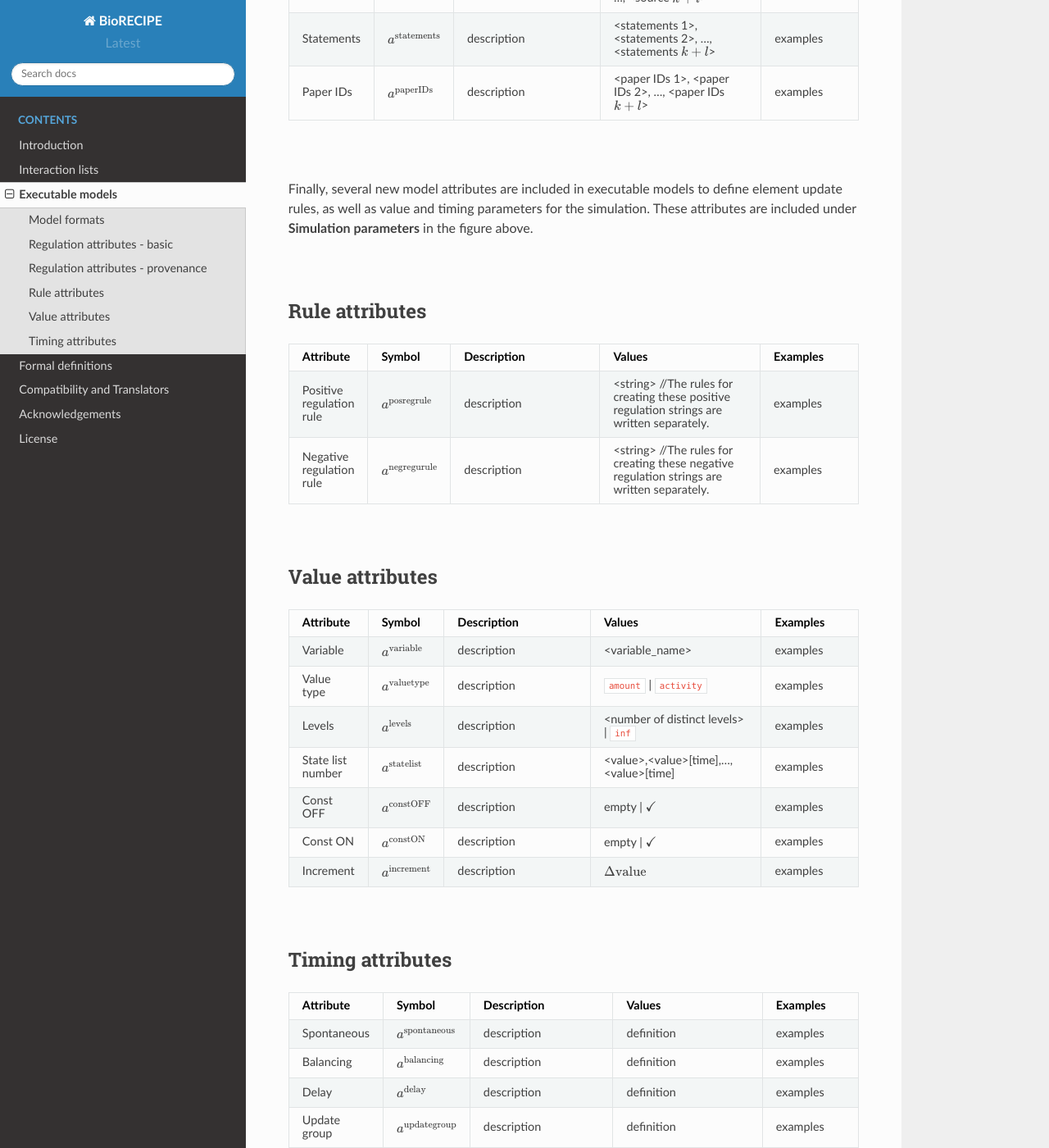
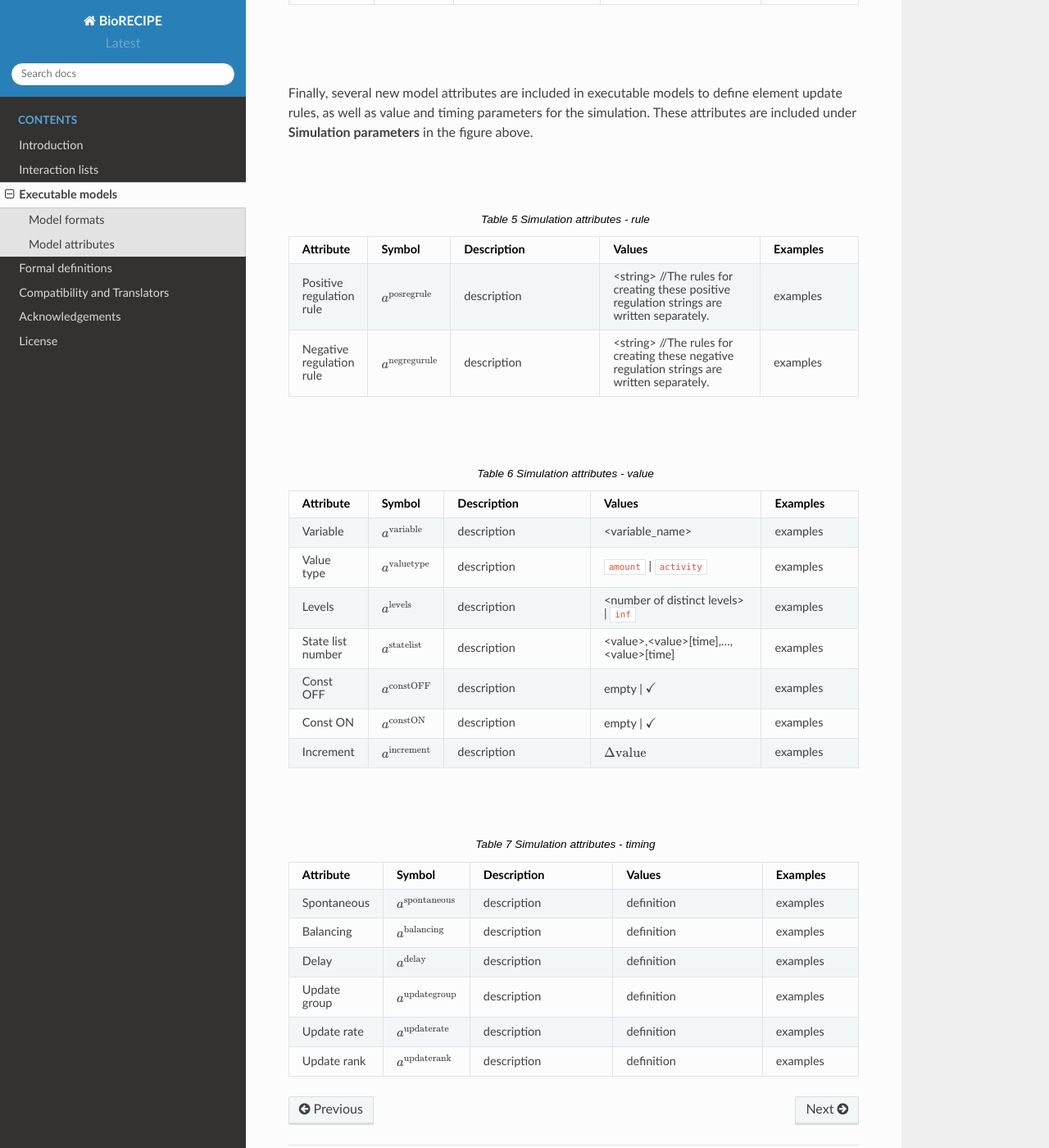
Before and after one commit to pitt-miskov-zivanov-lab/BioRECIPE, a Sphinx documentation site: the page built from docs/model_representation.rst, in a window 1280 px wide and 1400 px high, scrolled down 2534 px. Shown: the whole window at 82% size. Built offline with Sphinx 7.4.7 and the Read the Docs theme 2.0.0, drawn with Linux system fonts in a browser that asks for light colours; some of the changed text lies outside the part shown.

Commit message:
Update model_representation.rst

```diff
--- a/docs/model_representation.rst
+++ b/docs/model_representation.rst
@@ -19,25 +19,20 @@ In the BioRECIPE format, model representation, each element in a model is assign
 
 |
 
+Model attributes
+----------------
+
 The following tables provide details for each attribute, including attribute name used in the BioRECIPE spreadsheet, a symbol used in `detailed definitions <https://melody-biorecipe.readthedocs.io/en/latest/definitions.html#formal-definitions>`_, a brief description of the attribute, its allowed values, and a few examples for the attribute. Model examples can be found `here <https://github.com/pitt-miskov-zivanov-lab/BioRECIPE/blob/main/examples>`_.
 
-|
-|
 
 The `basic <https://melody-biorecipe.readthedocs.io/en/latest/bio_interactions.html#basic-element-attributes>`_ element (node) attributes, and `context <https://melody-biorecipe.readthedocs.io/en/latest/bio_interactions.html#context-attributes>`_ attributes are inherited from the interactions in which the element participates (as a regulated element), and they are included in the element representation, as shown in the figure above (columns under **Element** header).
 
-|
-
-|
 
 Several other interaction attributes are ordered lists of values from all individual interactions where the element is a regulated element (target node on the interaction edge). These are referred to as **Regulation** attributes and include basic and provenance attributes combined from indvidual interactions (`basic interaction <https://melody-biorecipe.readthedocs.io/en/latest/bio_interactions.html#basic-interaction-attributes>`_ and `provenance <https://melody-biorecipe.readthedocs.io/en/latest/bio_interactions.html#provenance-attributes>`_ attributes) .
 
 |
 
-Regulation attributes - basic
------------------------------
-
-.. csv-table::
+.. csv-table:: Regulation attributes - basic
     :header: Attribute, Symbol, Description, Values, Examples
     :widths: 5, 3, 34, 38, 20
 
@@ -52,10 +47,7 @@ Regulation attributes - basic
 
 |
 
-Regulation attributes - provenance
------------------------------
-
-.. csv-table::
+.. csv-table:: Regulation attributes - provenance
     :header: Attribute, Symbol, Description, Values, Examples
     :widths: 5, 3, 34, 38, 20
 
@@ -64,29 +56,22 @@ Regulation attributes - provenance
     Statements, ":math:`a^{\mathrm{statements}}`", description, "<statements 1>, <statements 2>, ..., <statements :math:`k+l`>", examples
     Paper IDs, ":math:`a^{\mathrm{paperIDs}}`", description, "<paper IDs 1>, <paper IDs 2>, ..., <paper IDs :math:`k+l`>", examples
 |
+|
 
 Finally, several new model attributes are included in executable models to define element update rules, as well as value and timing parameters for the simulation. These attributes are included under **Simulation parameters** in the figure above.
 
 |
 
-Rule attributes
-------------------------
-
-.. csv-table::
+.. csv-table:: Simulation attributes - rule
     :header: Attribute, Symbol, Description, Values, Examples
     :widths: 5, 3, 34, 38, 20
 
      Positive regulation rule, ":math:`a^{\mathrm{posregrule}}`", description, "<string>  //The rules for creating these positive regulation strings are written separately.", examples
     Negative regulation rule, ":math:`a^{\mathrm{negregurule}}`", description, "<string>  //The rules for creating these negative regulation strings are written separately.", examples
 
-
 |
 
-
-Value attributes
-------------------------
-
-.. csv-table::
+.. csv-table:: Simulation attributes - value
     :header: Attribute, Symbol, Description, Values, Examples
     :widths: 5, 3, 34, 38, 20
 
@@ -100,10 +85,7 @@ Value attributes
 
 |
 
-Timing attributes
------------------
-
-.. csv-table::
+.. csv-table:: Simulation attributes - timing
     :header: Attribute, Symbol, Description, Values, Examples
     :widths: 5, 3, 34, 38, 20
 
```
